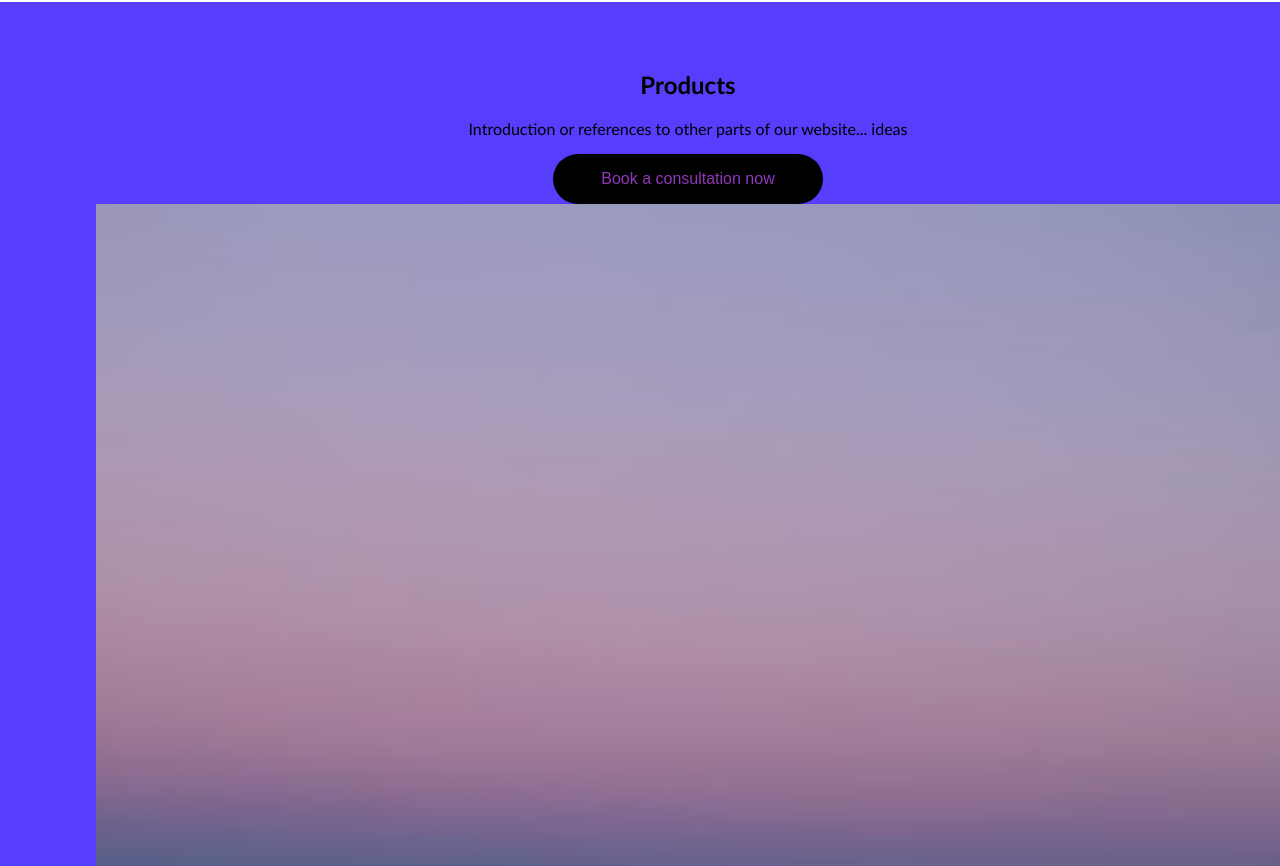
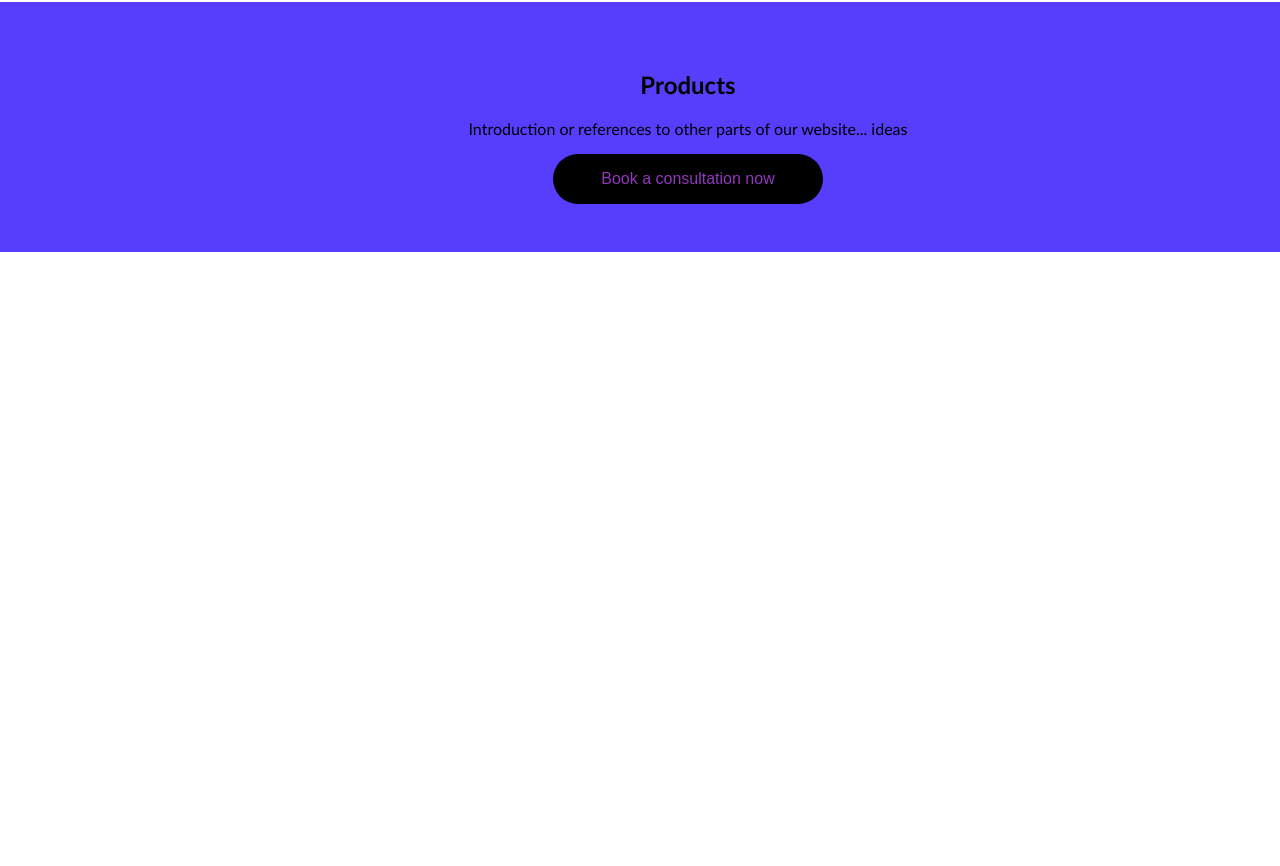
Before and after one commit to grkis/Playground, a plain HTML site: page index.html in a window 1280 px wide. Shown: the part 1014-1880 px from the top of the page. After the commit the page ends 1314 px from the top, so only its background shows below. Drawn offline with Linux system fonts and the light colour scheme.

Commit message:
Update index.html

```diff
--- a/index.html
+++ b/index.html
@@ -33,7 +33,6 @@
                 <h1> Products </h1>
                 <p> Introduction or references to other parts of our website... ideas</p>
                 <button>Book a consultation now</button>
-                <img src="image/sample.jpg" alt="sample" class="image">
             </div>
         </div>
     </section>
```
